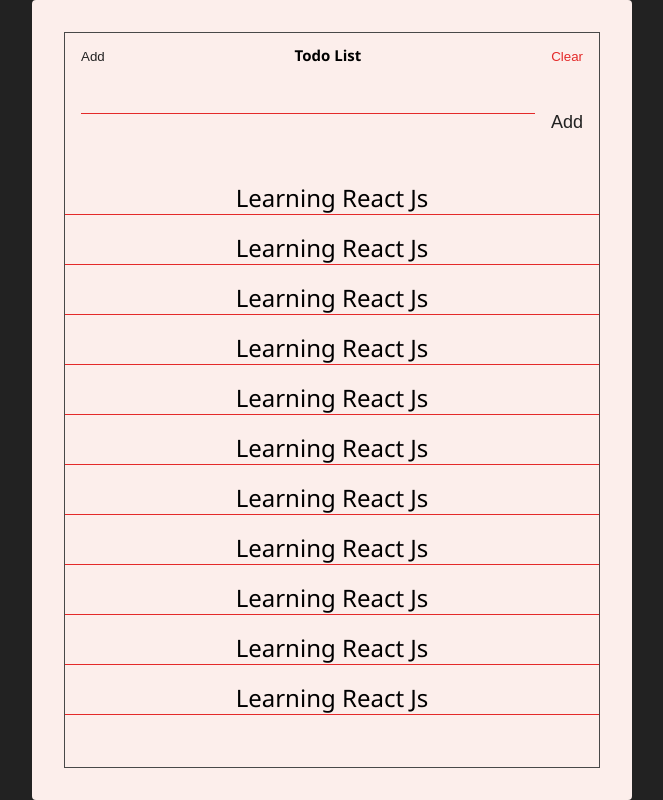
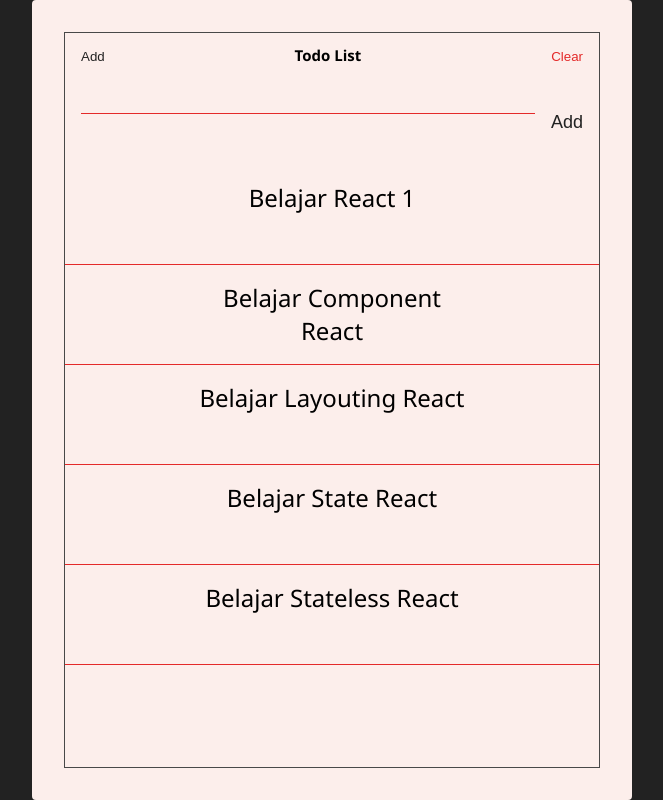
Before and after one commit to arissetyawan1/core-react, a React (Create React App) app: page / in a window 1280 px wide. Shown: the whole page, without its empty margins (308-971 px from the left). Built offline with nearby package versions, Linux system fonts and the light colour scheme.

Commit message:
Basic props, component, dan paging di react

```diff
--- a/package.json
+++ b/package.json
@@ -5,6 +5,7 @@
   "keywords": [],
   "main": "src/index.js",
   "dependencies": {
+    "prop-types": "15.7.2",
     "react": "17.0.2",
     "react-dom": "17.0.2",
     "react-scripts": "4.0.0"
--- a/src/App.js
+++ b/src/App.js
@@ -1,61 +1,11 @@
 import "./styles.css";
+import TodoList from "./pages/TodoList";
 
 export default function App() {
   return (
     // JSX file
     <div className="App">
-      <div className="container">
-        <div className="frame">
-          <section className="header">
-            <button className="header-btn black-color">Add</button>
-            <h1 className="header-title">Todo List</h1>
-            <button className="header-btn main-red-color">Clear</button>
-          </section>
-
-          <section className="add">
-            <form action="" className="add-form">
-              <input type="text" className="add-input" />
-              <button className="add-btn black-color">Add</button>
-            </form>
-          </section>
-
-          <section className="todos">
-            <div className="todo">
-              <span className="todo-text">Learning React Js</span>
-            </div>
-            <div className="todo">
-              <span className="todo-text">Learning React Js</span>
-            </div>
-            <div className="todo">
-              <span className="todo-text">Learning React Js</span>
-            </div>
-            <div className="todo">
-              <span className="todo-text">Learning React Js</span>
-            </div>
-            <div className="todo">
-              <span className="todo-text">Learning React Js</span>
-            </div>
-            <div className="todo">
-              <span className="todo-text">Learning React Js</span>
-            </div>
-            <div className="todo">
-              <span className="todo-text">Learning React Js</span>
-            </div>
-            <div className="todo">
-              <span className="todo-text">Learning React Js</span>
-            </div>
-            <div className="todo">
-              <span className="todo-text">Learning React Js</span>
-            </div>
-            <div className="todo">
-              <span className="todo-text">Learning React Js</span>
-            </div>
-            <div className="todo">
-              <span className="todo-text">Learning React Js</span>
-            </div>
-          </section>
-        </div>
-      </div>
+      <TodoList />
     </div>
   );
 }
--- a/src/components/header.jsx
+++ b/src/components/header.jsx
@@ -0,0 +1,13 @@
+import React from "react";
+
+const Header = () => {
+  return (
+    <section className="header">
+      <button className="header-btn black-color">Add</button>
+      <h1 className="header-title">Todo List</h1>
+      <button className="header-btn main-red-color">Clear</button>
+    </section>
+  );
+};
+
+export default Header;
--- a/src/components/paper.jsx
+++ b/src/components/paper.jsx
@@ -0,0 +1,18 @@
+import { React } from "react";
+import PropTypes from "prop-types";
+
+const Paper = ({ children, height }) => {
+  return (
+    <div className="container">
+      <div className="frame">{children}</div>
+    </div>
+  );
+};
+
+Paper.propType = {
+  children: PropTypes.oneOfType([
+    PropTypes.arrayOf(PropTypes.node),
+    PropTypes.node
+  ])
+};
+export default Paper;
--- a/src/components/todo-form.jsx
+++ b/src/components/todo-form.jsx
@@ -0,0 +1,14 @@
+import React from "react";
+
+const TodoForm = () => {
+  return (
+    <section className="add">
+      <form action="" className="add-form">
+        <input type="text" className="add-input" />
+        <button className="add-btn black-color">Add</button>
+      </form>
+    </section>
+  );
+};
+
+export default TodoForm;
--- a/src/components/todo.jsx
+++ b/src/components/todo.jsx
@@ -0,0 +1,14 @@
+import React from "react";
+import PropTypes from "prop-types";
+const Todo = (props) => {
+  return (
+    <div className="todo">
+      <span className="todo-text">{props.text}</span>
+    </div>
+  );
+};
+
+Todo.PropTypes = {
+  text: PropTypes.string.isRequired
+};
+export default Todo;
--- /dev/null
+++ b/src/components/todos.jsx
@@ -0,0 +1,31 @@
+import React from "react";
+import Todo from "./todo";
+
+const Todos = () => {
+  const todo = [
+    {
+      text: "Belajar React 1"
+    },
+    {
+      text: "Belajar Component React"
+    },
+    {
+      text: "Belajar Layouting React"
+    },
+    {
+      text: "Belajar State React"
+    },
+    {
+      text: "Belajar Stateless React"
+    }
+  ];
+  return (
+    <section className="todos">
+      {todo.map((index) => {
+        return <Todo text={index.text} />;
+      })}
+    </section>
+  );
+};
+
+export default Todos;
--- /dev/null
+++ b/src/pages/TodoList.jsx
@@ -0,0 +1,24 @@
+import Paper from "../components/paper";
+import Header from "../components/header";
+import TodoForm from "../components/todo-form";
+import Todos from "../components/todos";
+
+const TodoList = () => {
+  return (
+    // JSX file
+    <div className="App">
+      <Paper>
+        {/* header section */}
+        <Header />
+
+        {/* Todo form section */}
+        <TodoForm />
+
+        {/* Todos list */}
+        <Todos />
+      </Paper>
+    </div>
+  );
+};
+
+export default TodoList;
--- a/src/styles.css
+++ b/src/styles.css
@@ -119,6 +119,7 @@ html {
 .todos {
   display: flex;
   flex-direction: column;
+  min-height: 500px;
 }
 
 .todo {
```
